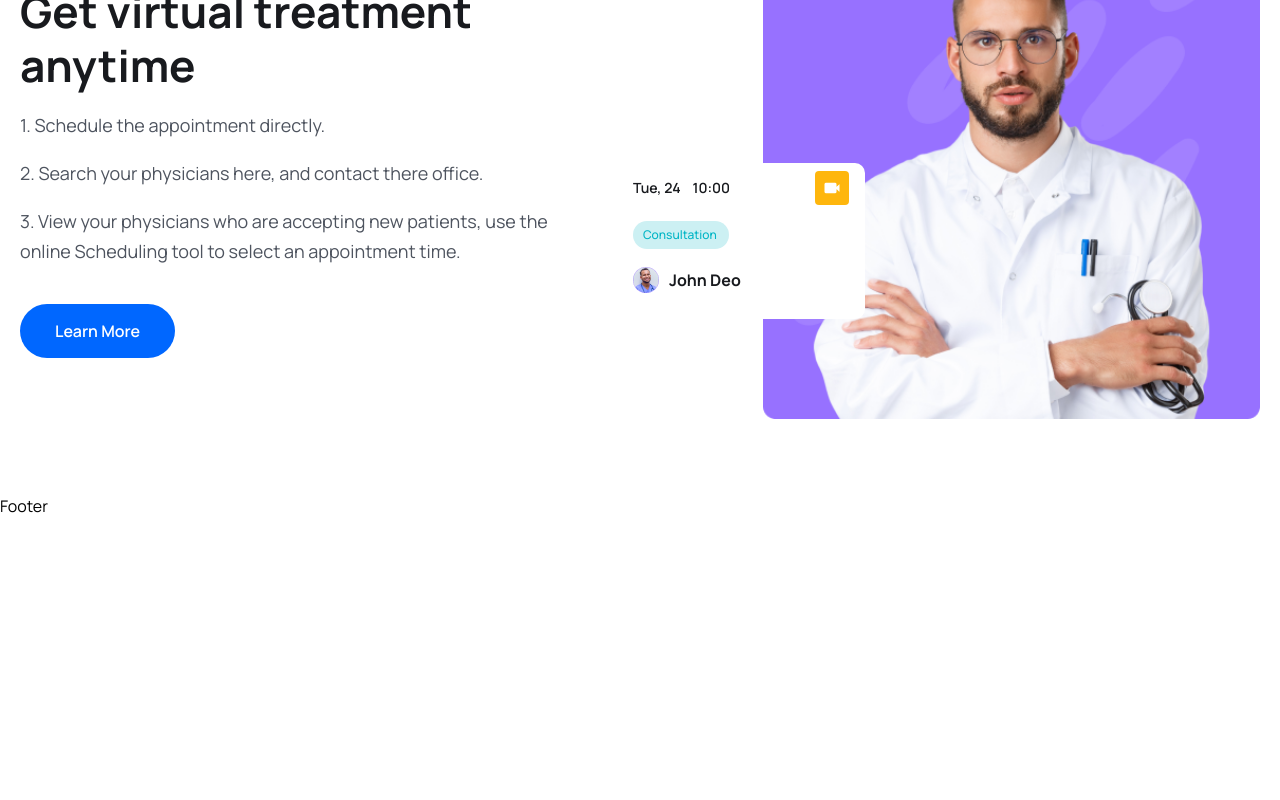
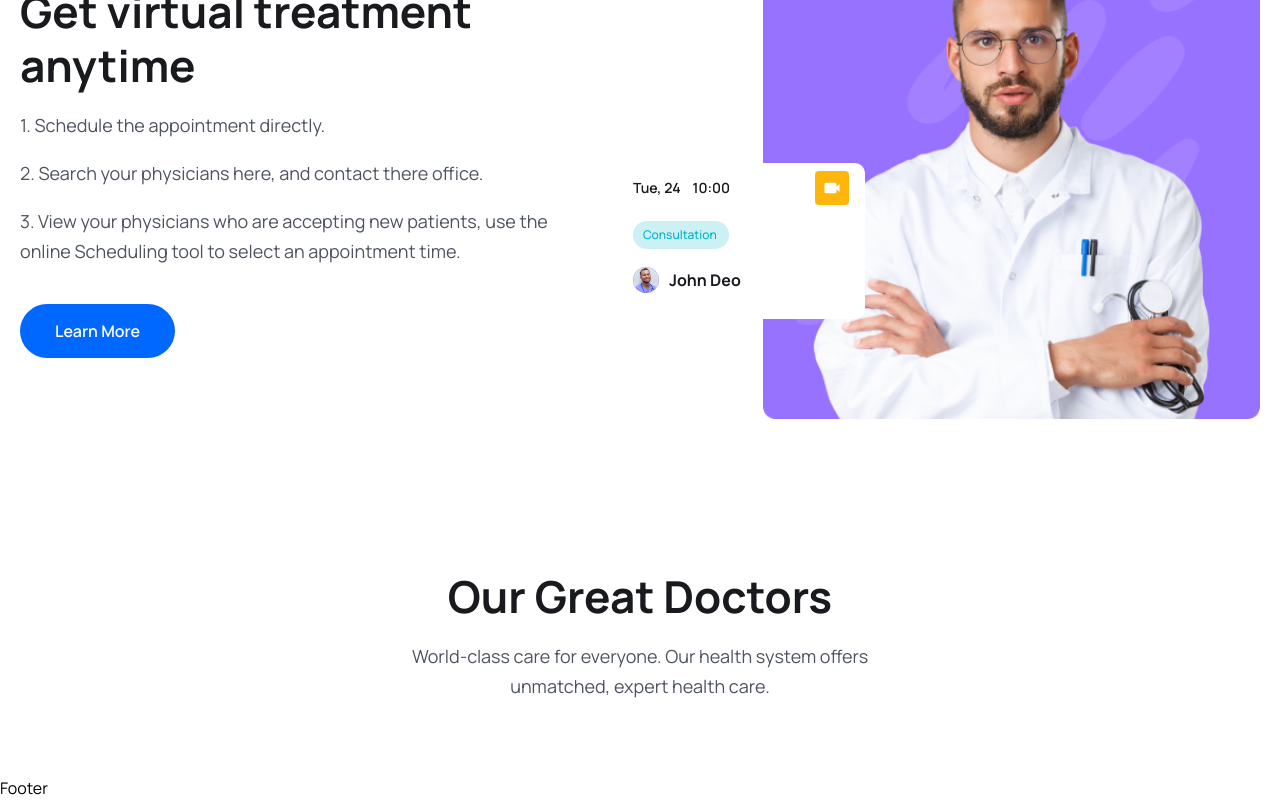
Before and after one commit to programmernizam/medicare, a React (Vite) app: page / in a window 1280 px wide. Shown: the part 3232-4032 px from the top of the page. Before the commit the page ends 3750 px from the top, so only its background shows below. Built offline with nearby package versions, Linux system fonts and the light colour scheme.

Commit message:
Doctors top completed

```diff
--- a/src/pages/Home/DoctorsSection.jsx
+++ b/src/pages/Home/DoctorsSection.jsx
@@ -1,7 +1,15 @@
 const DoctorsSection = () => {
   return (
     <section>
-      <div className="container"></div>
+      <div className="container">
+        <div className="xl:w-[470px] mx-auto">
+          <h2 className="heading text-center">Our Great Doctors</h2>
+          <p className="text_para text-center">
+            World-class care for everyone. Our health system offers unmatched,
+            expert health care.
+          </p>
+        </div>
+      </div>
     </section>
   );
 };
--- a/src/pages/Home/Home.jsx
+++ b/src/pages/Home/Home.jsx
@@ -1,4 +1,5 @@
 import About from "../../components/About/About";
+import DoctorsSection from "./DoctorsSection";
 import FeatureSection from "./FeatureSection";
 import Hero from "./Hero";
 import HowItWork from "./HowItWork";
@@ -12,6 +13,7 @@ const Home = () => {
       <About />
       <ServiceSection />
       <FeatureSection />
+      <DoctorsSection />
     </div>
   );
 };
```
